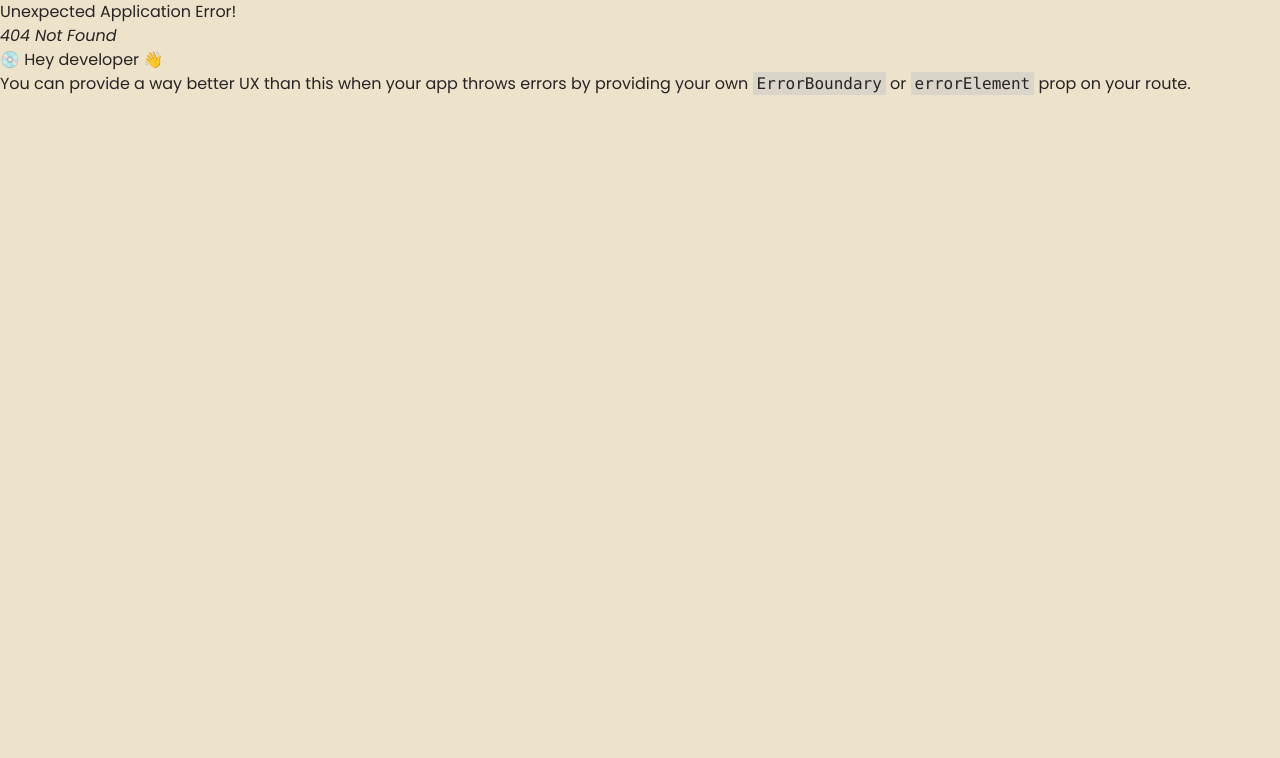
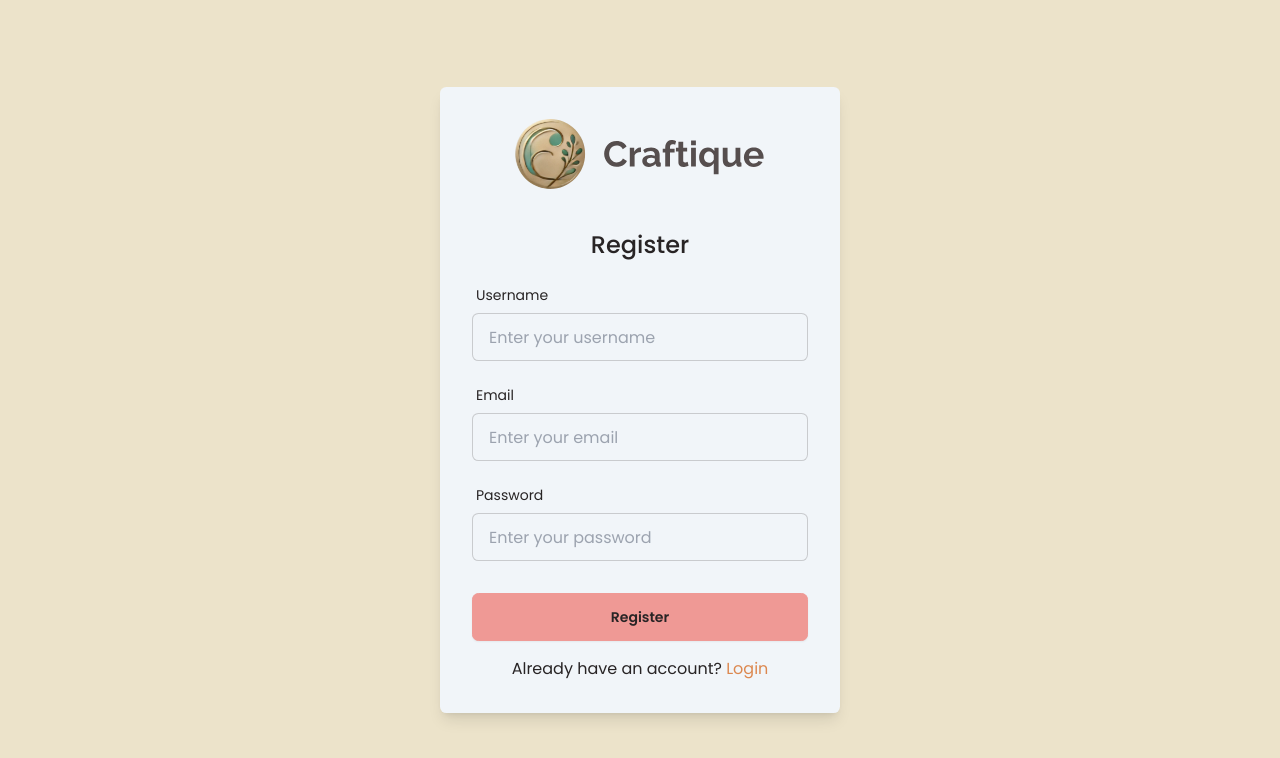
Before and after one commit to DwiBagiaSantosa/Craftique, a React app: page /register in a window 1280 px wide. Before the commit this address had no page. Shown: the top 758 px of the page. Built offline with nearby package versions, Linux system fonts and the light colour scheme; the HTML template or start-up script is replaced by a standard one.

Commit message:
add register page

```diff
--- a/src/App.jsx
+++ b/src/App.jsx
@@ -5,6 +5,7 @@ import Layout from "./layouts/Layout";
 import Home from "./pages/Home";
 import Product from "./pages/Product";
 import Login from "./pages/auth/Login";
+import Register from "./pages/auth/Register";
 
 // Loader
 
@@ -29,6 +30,10 @@ const router = createBrowserRouter([
   {
     path: "login",
     element: <Login />
+  },
+  {
+    path: "register",
+    element: <Register />
   }
 ])
 
--- a/src/components/FormAuth.jsx
+++ b/src/components/FormAuth.jsx
@@ -8,10 +8,10 @@ const FormAuth = ({isRegister}) => {
     <>
         <div className='h-screen grid place-items-center'>
             <Form className='card w-[400px] p-8 bg-slate-100 shadow-lg flex flex-col gap-y-4'>
-                <img src={logo} alt="" className="inline-flex h-[50px]" />
-                <h3 className='text-center text-2xl font-medium mt-6'>Log in</h3>
+                <img src={logo} alt="" className="inline-flex h-[70px]" />
+                <h3 className='text-center text-2xl font-medium mt-6'>{ isRegister ? 'Register' : 'Log in'}</h3>
                 {isRegister ? (
-                    <FormInput label="username" type="text" name="name" placeholder="Enter your username"/>
+                    <FormInput label="Username" type="text" name="name" placeholder="Enter your username"/>
                 ) : null}
                 <FormInput label="Email" type="text" name="email" placeholder="Enter your email" />
                 <FormInput label="Password" type="password" name="password" placeholder="Enter your password" />
--- /dev/null
+++ b/src/pages/auth/Register.jsx
@@ -0,0 +1,12 @@
+import React from 'react'
+import FormAuth from '../../components/FormAuth'
+
+const Register = () => {
+  return (
+    <main>
+      <FormAuth isRegister/>
+    </main>
+  )
+}
+
+export default Register
```
